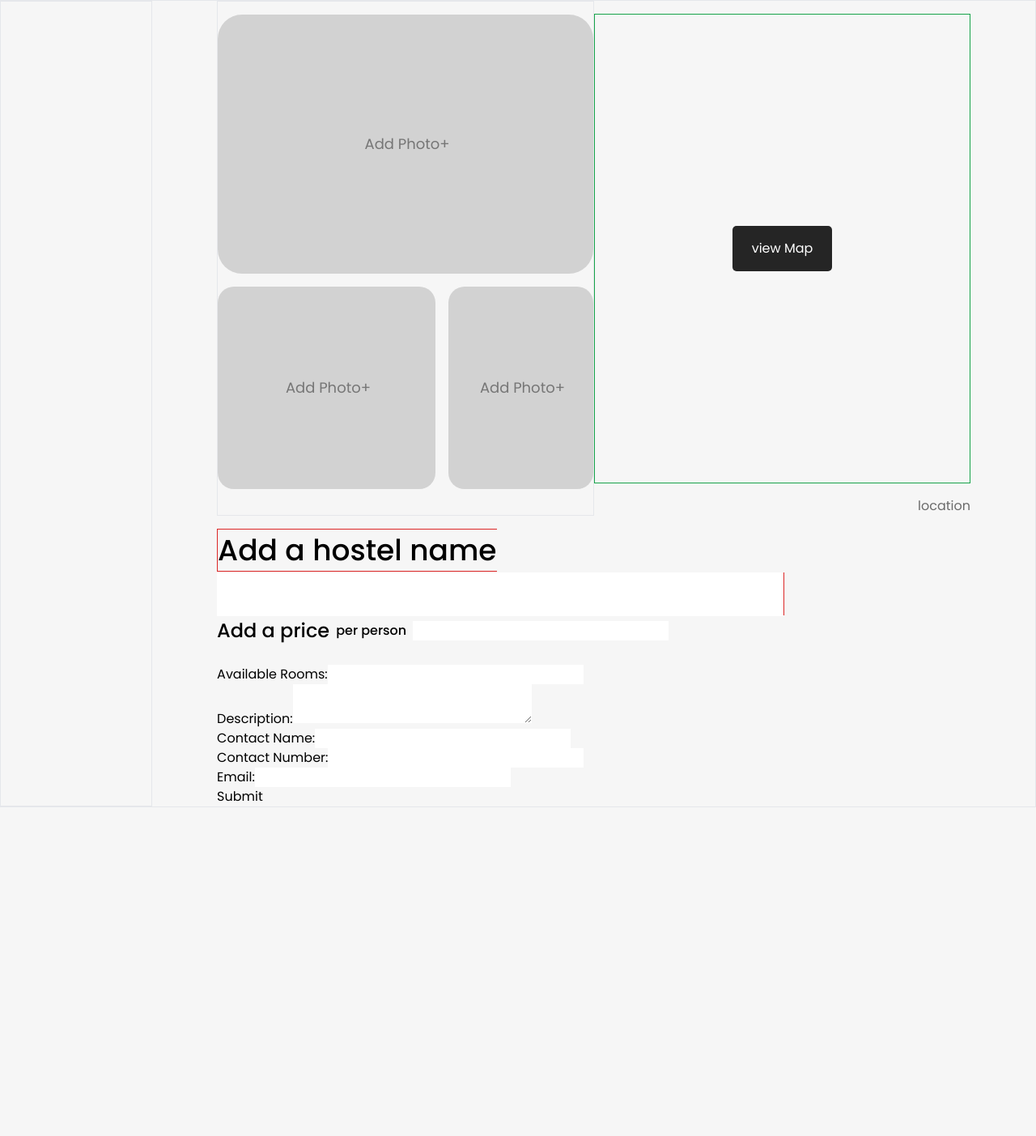
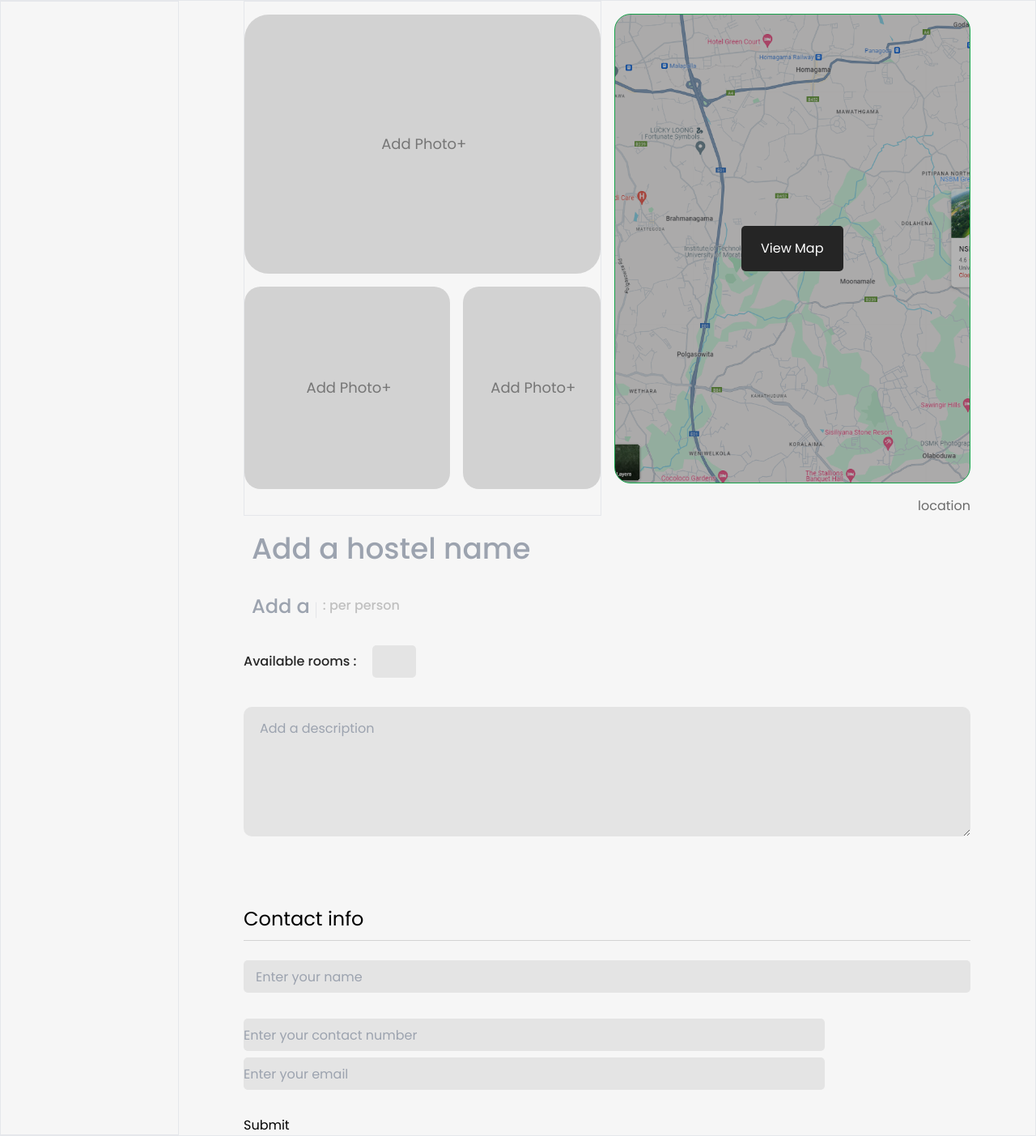
Before and after one commit to RusithTharindu/Campus-Housing-Portal-Frontend, a React (Vite) app in the folder HousingPortalSDT/: page /editdashboard in a window 1280 px wide. Shown: the whole page at 81% size. Before the commit the page ends 997 px from the top, so only its background shows below. Built offline with nearby package versions, Linux system fonts and the light colour scheme.

Commit message:
Updated landloard edit dashboard

```diff
--- a/HousingPortalSDT/src/components/form.jsx
+++ b/HousingPortalSDT/src/components/form.jsx
@@ -8,6 +8,14 @@ function Form() {
     const [contactName, setContactName] = useState('');
     const [contactNumber, setContactNumber] = useState('');
     const [email, setEmail] = useState('');
+    const [isInputFilled, setInputFilled] = useState(false);
+
+    const handleInputChange = (e) => {
+        setPrice(e.target.value);
+        setInputFilled(e.target.value !== '');
+    };
+
+
 
     const handleSubmit = (e) => {
         e.preventDefault();
@@ -15,43 +23,39 @@ function Form() {
 
     return (
         <form onSubmit={handleSubmit} className='gap-4'>
-            <label className="text-#252525 font-medium text-[36px] mt-4 border border-red-600 ">
-                Add a hostel name
-                <input type="text" value={hostelName} onChange={(e) => setHostelName(e.target.value)} style={{ border: 'none' }} />
+            <label className=" mt-4 ">
+                <input type="text" value={hostelName} onChange={(e) => setHostelName(e.target.value)} placeholder="Add a hostel name" style={{ border: 'none', width: '100%', colorAdjust: 'black', height: '50px', paddingLeft: '10px' }} className='font-medium text-[36px] bg-white1 text-black1' />
             </label>
             <br />
-            <label className='flex items-center gap-2 text-center'>
-                <p className='text-grey2 font-medium text-[24px]'>Add a price</p>
-                <p className='text-grey2  font-medium text-[16px]'>per person</p>
+            <label className='flex items-center gap-2 text-center mt-5'>
+                <input type="text" value={price} onChange={handleInputChange} placeholder="Add a price" style={{ width: '10%', border: 'none', height: '50px', color: isInputFilled ? 'gray' : 'lightgray', paddingLeft: '10px' }} className='font-medium text-[24px] bg-white1 font-red-300' />                <p className=' text-grey3  font-medium text-[16px]'>: per person</p>
 
-                <input type="text" value={price} onChange={(e) => setPrice(e.target.value)} />
             </label>
             <br />
-            <label>
-                Available Rooms:
-                <input type="text" value={availableRooms} onChange={(e) => setAvailableRooms(e.target.value)} />
+            <label className='flex gap-5 mt-0 items-center'>
+                <p className=' text-black1  font-medium text-[16px]'>Available rooms : </p>
+                <input type="text" value={availableRooms} onChange={(e) => setAvailableRooms(e.target.value)} style={{ width: '6%', color: 'black', height: '40px', paddingLeft: '10px' }} className=' bg-lightgray1 text-[16px] rounded-[5px]' />
             </label>
             <br />
-            <label>
-                Description:
-                <textarea value={description} onChange={(e) => setDescription(e.target.value)} />
+            <label className=' flex mt-3'>
+                <textarea value={description} onChange={(e) => setDescription(e.target.value)} placeholder='Add a description' style={{ width: '100%', color: 'black', height: '160px', paddingTop: '15px', paddingLeft: '20px', fontSize: '16px' }} className='bg-lightgray1 rounded-[10px]' />            </label>
+            <br />
+            <h2 className=' mt-[60px] text-[24px]'>Contact info</h2>
+            <hr className='mt-2' style={{ borderColor: 'lightgray' }} />            <br />
+            <div className=' flex flex-col'>
+            <label className=' mb-2'>
+                <input type="text" value={contactNumber} onChange={(e) => setContactNumber(e.target.value)} placeholder="Enter your name" style={{ paddingLeft: "15px", width: '100%', color: 'black', height: '40px' }} className='bg-lightgray1 rounded-[5px]' />
             </label>
             <br />
-            <label>
-                Contact Name:
-                <input type="text" value={contactName} onChange={(e) => setContactName(e.target.value)} />
+            <label  className=' mb-2'>
+                <input type="text" value={email} onChange={(e) => setEmail(e.target.value)} placeholder="Enter your contact number" style={{ width: '80%', color: 'black', height: '40px' }} className='bg-lightgray1 rounded-[5px]' />
+            </label>
+
+            <label  className=' mb-2'>
+                <input type="text" value={email} onChange={(e) => setEmail(e.target.value)} placeholder="Enter your email" style={{ width: '80%', color: 'black', height: '40px' }} className='bg-lightgray1 rounded-[5px] ' />
             </label>
             <br />
-            <label>
-                Contact Number:
-                <input type="text" value={contactNumber} onChange={(e) => setContactNumber(e.target.value)} />
-            </label>
-            <br />
-            <label>
-                Email:
-                <input type="text" value={email} onChange={(e) => setEmail(e.target.value)} />
-            </label>
-            <br />
+            </div>
             <button type="submit">Submit</button>
         </form>
     );
--- a/HousingPortalSDT/src/components/viewmap.jsx
+++ b/HousingPortalSDT/src/components/viewmap.jsx
@@ -1,16 +1,20 @@
-const viewmap = () => {
+import React from 'react';
+import mapImage from '../assets/map.png';
+
+const ViewMap = () => {
+
   return (
-    <div className="flex flex-col w-full ">
-      <div className="flex flex-col items-center justify-center w-full h-full mt-0 border border-green-600 mb- viewMapcard lg:mt-4">
-        <button className="bg-black1 text-white flex py-4 px-6 rounded-[5px] justify-center items-center hover:bg-lightGrey hover:text-white hover:border hover:border-white">
-          view Map
+    <div className='flex flex-col w-full rounded-lg'>
+      <div className='flex flex-col items-center justify-center w-full h-full mt-0 border border-green-600 mb- viewMapcard lg:mt-4 rounded-[20px]' style={{backgroundImage: `linear-gradient(to bottom, rgba(0,0,0,0.3), rgba(0,0,0,0.3)), url(${mapImage})`, backgroundSize: 'cover'}}>
+        <button className='bg-black1 text-white flex py-4 px-6 rounded-[5px] justify-center items-center hover:bg-lightGrey hover:text-white hover:border hover:border-white'>
+          View Map
         </button>
       </div>
-      <div className="flex flex-row items-end justify-end text-end">
+      <div className='flex flex-row items-end justify-end text-end'>
         <p className="mt-4 text-grey1">location</p>
       </div>
     </div>
   );
 };
 
-export default viewmap;
+export default ViewMap;
--- a/HousingPortalSDT/src/pages/landlordPages/Editdashboard.jsx
+++ b/HousingPortalSDT/src/pages/landlordPages/Editdashboard.jsx
@@ -13,7 +13,7 @@ const Editdashboard = () => {
         </div>
         <div className="flex-grow">
           <div className="flex flex-col justify-between gap-4">
-            <div className="flex flex-row">
+            <div className="flex flex-row gap-4">
               <ImageSelector />
               <Viewmap />
             </div>
--- a/HousingPortalSDT/tailwind.config.js
+++ b/HousingPortalSDT/tailwind.config.js
@@ -7,9 +7,13 @@ export default {
   theme: {
     extend: {
       colors: {
+        'white1': '#F6F6F6',
         'lightgray': '#D2D2D2',
+        'lightgray1': '#E4E4E4',
         'lightgray2': '#767676',
         'grey1': '#6B6B6B',
+        'grey2': '#9C9C9C',
+        'grey3': '#C0C0C0',
         'black1': '#252525',
 
       },
```
Also changed, not shown: HousingPortalSDT/src/assets/map.png (added).
